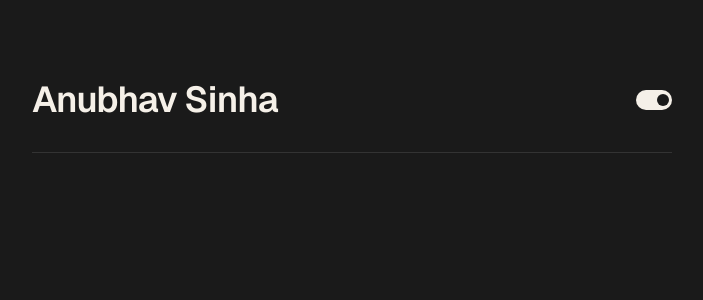
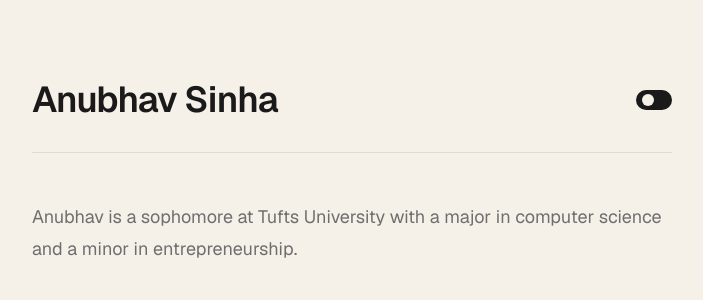
Before and after one commit to somethinghere0/my-website, a Next.js app: page / in a window 1280 px wide. Shown: the top 300 px of the page, without its empty margins (288-991 px from the left). Built offline with nearby package versions, Linux system fonts and the light colour scheme.

Commit message:
Added files

```diff
--- /dev/null
+++ b/app/content.json
@@ -0,0 +1,3 @@
+{
+    "bio": "Anubhav is a sophomore at Tufts University with a major in computer science and a minor in entrepreneurship."
+}
--- a/app/page.tsx
+++ b/app/page.tsx
@@ -1,9 +1,10 @@
 "use client";
 
 import { useState } from "react";
+import content from "./content.json";
 
 export default function Home() {
-  const [dark, setDark] = useState(true);
+  const [dark, setDark] = useState(false);
 
   return (
     <div className={`min-h-screen font-sans transition-colors duration-300 ${dark ? "bg-[#1a1a1a]" : "bg-[#f5f0e8]"}`}>
@@ -22,6 +23,9 @@ export default function Home() {
             />
           </button>
         </header>
+        <p className={`text-lg leading-8 ${dark ? "text-[#a8a8a8]" : "text-[#6e6e6e]"}`}>
+          {content.bio}
+        </p>
       </main>
     </div>
   );
```
